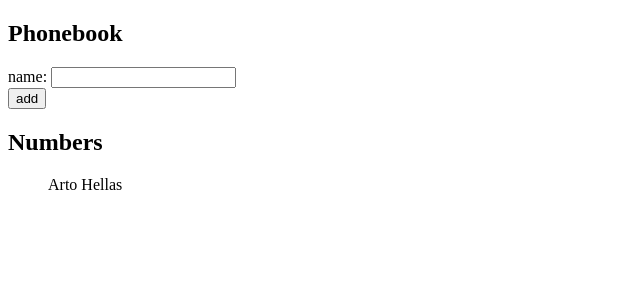
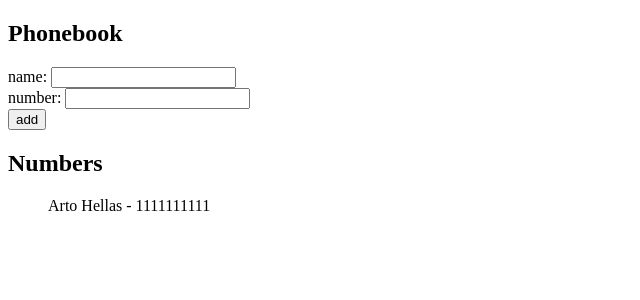
Before and after one commit to lazaroatredev/fullstackopen_course, a React (Vite) app in the folder part2/phonebook/: page / in a window 1280 px wide. Shown: the top 300 px of the page, without its empty margins (0-640 px from the left). Built offline with nearby package versions, Linux system fonts and the light colour scheme.

Commit message:
resolviendo 2.8: la agenda telefónica paso 3

```diff
--- a/part2/phonebook/src/App.jsx
+++ b/part2/phonebook/src/App.jsx
@@ -1,28 +1,39 @@
 import { useState } from "react";
 
 const App = () => {
-  const [persons, setPersons] = useState([{ name: "Arto Hellas" }]);
+  const [persons, setPersons] = useState([
+    { name: "Arto Hellas", phoneNumber: 1111111111 },
+  ]);
   const [newName, setNewName] = useState("");
+  const [newNumber, setNewNumber] = useState("");
 
-  const handleChange = (e) => {
+  const handleNameChange = (e) => {
     setNewName(e.target.value);
   };
 
-  const isNameExist = (name) =>  persons.some((person => person.name.toLowerCase() === name.toLowerCase()))
+  const handleNumberChange = (e) => {
+    setNewNumber(e.target.value);
+  };
+
+  const isNameExist = (name) =>
+    persons.some((person) => person.name.toLowerCase() === name.toLowerCase());
 
   const handleSubmit = (e) => {
     e.preventDefault();
     console.log("submiting...", newName);
     const newPerson = {
       name: newName,
+      phoneNumber: newNumber,
     };
-    if(isNameExist(newName)){
-      alert(`${newName} is already added to phonebook`)
-      setNewName("")
-      return
+    if (isNameExist(newName)) {
+      alert(`${newName} is already added to phonebook`);
+      setNewName("");
+      setNewNumber("");
+      return;
     }
-    setPersons(persons.concat(newPerson))
-    setNewName("")
+    setPersons(persons.concat(newPerson));
+    setNewName("");
+    setNewNumber("");
   };
 
   return (
@@ -30,18 +41,30 @@ const App = () => {
       <h2>Phonebook</h2>
       <form onSubmit={handleSubmit}>
         <div>
-          name: <input value={newName} onChange={handleChange} />
+          name:{" "}
+          <input value={newName} name="newName" onChange={handleNameChange} />
+        </div>
+        <div>
+          number:{" "}
+          <input
+            value={newNumber}
+            name="newNumber"
+            onChange={handleNumberChange}
+            type="number"
+          />
         </div>
         <div>
           <button type="submit">add</button>
         </div>
       </form>
       <h2>Numbers</h2>
-      <ul>{persons.map((person) =>(
-        <li key={person.name} style={{listStyle: "none"}}>
-          {person.name}
-        </li>
-      ))}</ul>
+      <ul>
+        {persons.map((person) => (
+          <li key={person.name} style={{ listStyle: "none" }}>
+            {person.name} - {person.phoneNumber}
+          </li>
+        ))}
+      </ul>
     </div>
   );
 };
```
